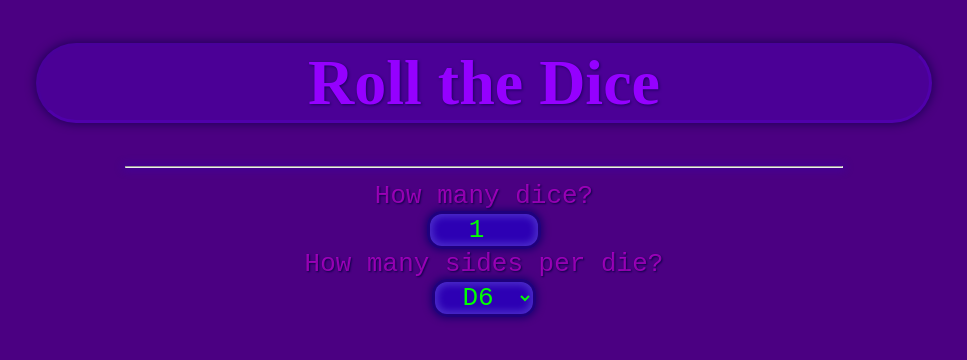
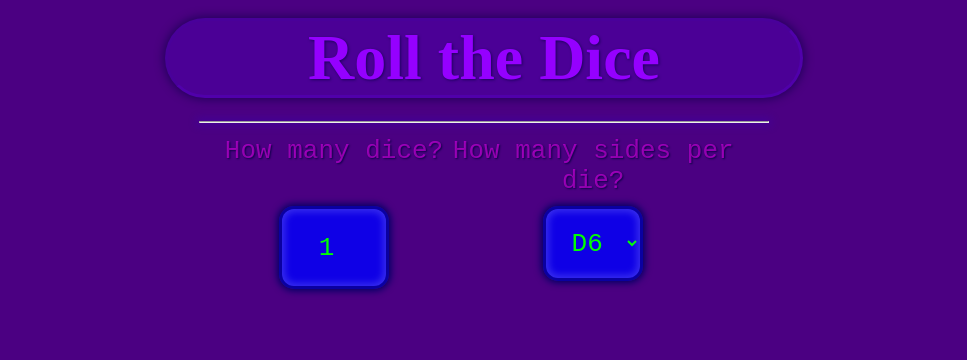
Before and after one commit to Dan-K3000/devProjects-randomNumberGenerator, a plain HTML site: page index.html in a window 1280 px wide. Shown: the whole page, without its empty margins (156-1123 px from the left). Drawn offline with Linux system fonts and the light colour scheme; a web font is replaced by a local one.

Commit message:
Update styles.css
learned about flexboxes, changed the way I had it set up essentially looks the same but I like how it works better now.

```diff
--- a/styles.css
+++ b/styles.css
@@ -1,23 +1,26 @@
 @import url('https://fonts.googleapis.com/css2?family=Rampart+One&display=swap');
 
 body{
-    color: rgba(255, 0, 255, 0.5);
     background-color: indigo;
-    text-align: center;
     font-family: monospace;
     font-size: 2em;
-    margin: auto 15%;
-    box-sizing: border-box;
     user-select: none;
 }
 
-hr {
-    width: 80%;
-    color: rgba(255, 0, 255, 0.5);
-    box-shadow: 0px 0px 8px 2px rgba(50, 0, 200, 0.4);
+header{
+    display: flex;
+    flex-direction: column;
+    align-items: center;
+    text-align: center;
 }
 
 .mainHeader{
+    display: flex;
+    justify-content: center;
+    align-content: center;
+    flex-flow: row wrap;
+    width: 50%;
+    margin: 10px ;
     border: 3px inset rgba(100, 0, 255, 0.2);
     border-radius: 40px;
     font-family: "Rampart One";
@@ -27,7 +30,7 @@ hr {
     text-shadow: 1px 1px 3px rgba(0, 0, 60, 0.6);
 }
 
-.mainHeader:hover, .mainHeader:active{
+.mainHeader:hover{
     cursor: grabbing;
     border-style: outset;
     background-color: rgba(149, 0, 255, 0.5);
@@ -36,34 +39,74 @@ hr {
     text-shadow: 1px 1px 6px rgba(100, 50, 255, 0.9);
 }
 
+hr {
+    width: 45%;
+    color: rgba(255, 0, 255, 0.5);
+    box-shadow: 0px 0px 8px 2px rgba(50, 0, 200, 0.4);
+}
+
 .diceOptions{
+    color: rgba(255, 0, 255, 0.5);
     text-shadow: 1px 1px 2px rgba(0, 0, 60, 0.8);
+    display: flex;
+    justify-content: center;
+    align-content: center;
+    flex-flow:row wrap;
+}
+
+.diceAmount{
+    display: flex;
+    text-align: center;
+    flex-direction: column;
+    align-items: center;
+    gap: 40px;
+}
+
+.diceSides{
+    width: 300px;
+    display: flex;
+    text-align: center;
+    flex-direction: column;
+    align-items: center;
+    gap: 10px;
 }
 
 input[type=number] , select {
-    width: 4em;
+    text-align: center;
+    width: 100px;
+    height: 75px;
     border: 3px solid rgba(0, 0, 0, 0.3);
-    padding: px;
-    background-color: rgba(0, 0, 255, 0.4);
+    background-color: rgba(0, 0, 255, 0.8);
     border-radius: 15px;
     color:rgb(0, 255, 0);
     font-family: monospace;
     font-size: 1em;
-    text-align: center;
-    box-shadow: 0px 0px 7px 2px rgba(0, 0, 100, 0.6), inset 0 0 7px 3px rgba(150, 150, 255, 0.3);
+    box-shadow: 0px 0px 7px 2px rgba(0, 0, 100), inset 0 0 7px 3px rgba(150, 150, 255, 0.3);
 }
 
 option{
     background-color: rgba(0, 0, 255);
 }
 
+.resultsContainer{
+    display: flex;
+    justify-content: center;
+}
+
 .result {
-    margin: 50px 10%;
-    padding: 5% ;
+    display: flex;
+    flex-flow: column wrap;
+    justify-content: center;
+    align-content: center;
+    gap: 10px;
+    text-align: center;
+    padding: 30px ;
+    height: 375px;
+    width: 500px;
     border: thick solid rgba(0, 0, 0, 0.5);
     border-radius: 90px;
-    background-color: rgba(0, 0, 255, 0.6);
-    color:transparent;
+    background-color: rgba(0, 0, 255, 0.8);
+    color: transparent;
     box-shadow: 0px 0px 15px 5px rgba(0, 0, 255, 0.4), inset 0 0 15px 10px rgba(150, 150, 255, 0.3);
     text-shadow: 0px 0px 1px rgba(100, 255, 50) ,-2px 1px 2px rgba(255, 0, 0, 0.5), 2px -1px 1px rgba(0, 150, 255, 0.5);
     user-select: text;
```
